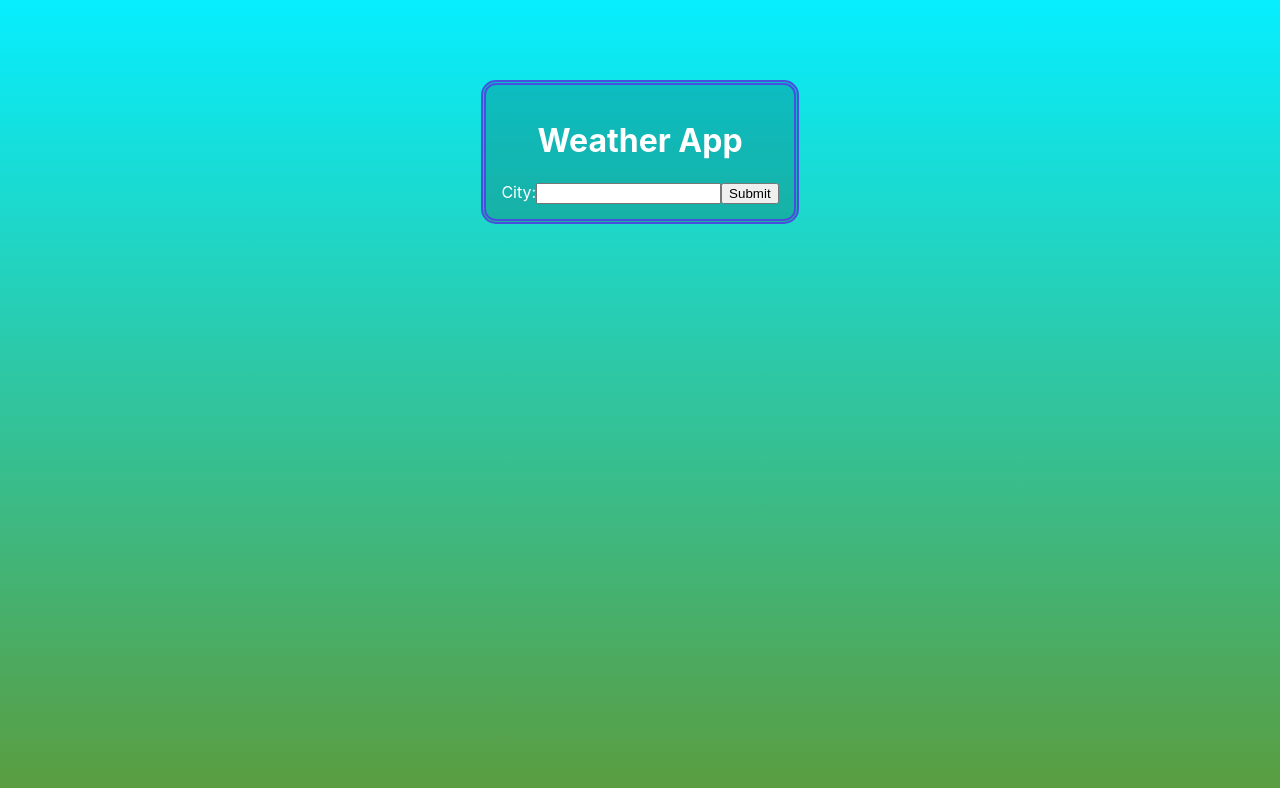
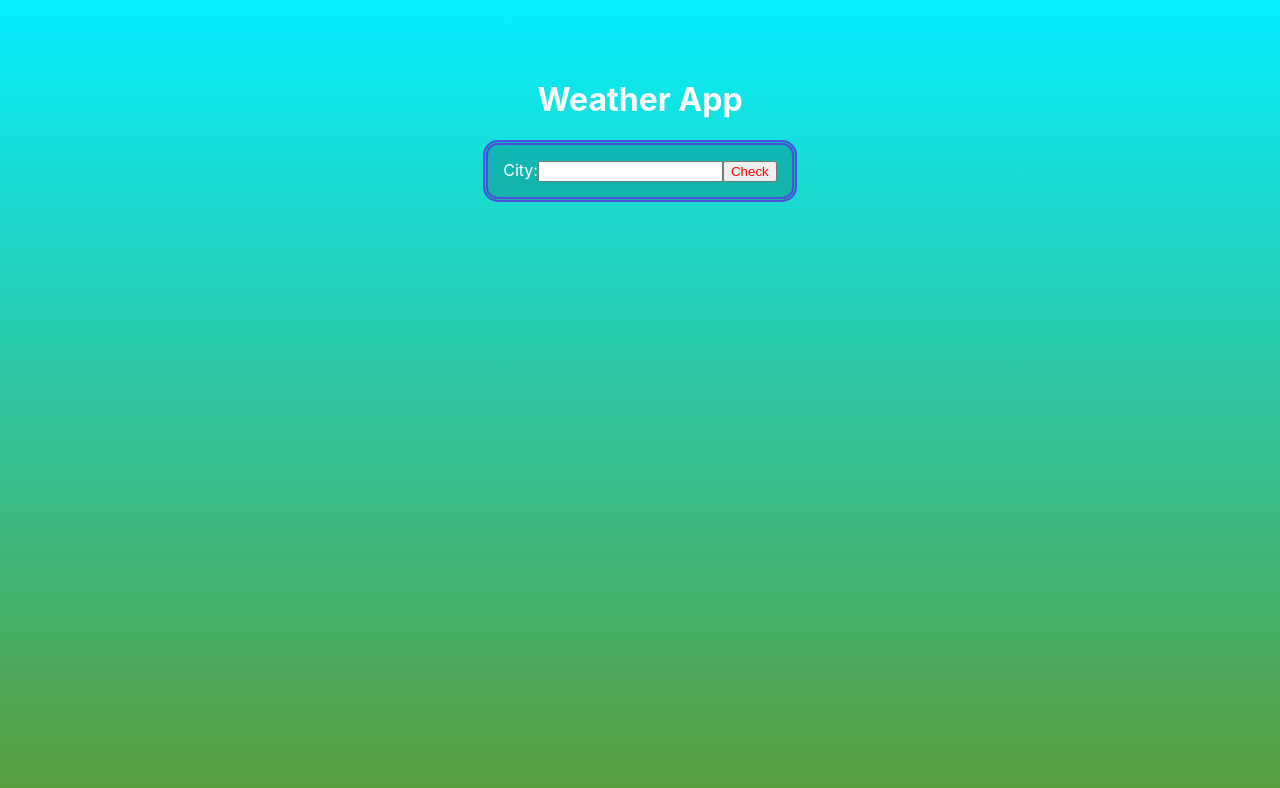
Before and after one commit to nima-m-git/weather-app-react, a React (Create React App) app: page / in a window 1280 px wide. Shown: the top 788 px of the page. Built offline with nearby package versions, Linux system fonts and the light colour scheme.

Commit message:
form improve, input type, naming conventions, submit handled by form

```diff
--- a/src/components/App.js
+++ b/src/components/App.js
@@ -2,7 +2,7 @@ import React from 'react';
 
 import { Display } from './Display';
 import { Form } from './Form';
-import getProperties from './weather-fetch';
+
 
 class App extends React.Component {
     constructor(props) {
@@ -25,10 +25,12 @@ class App extends React.Component {
 
     render() {
       return (
-        <div className='app container'>
-          <h1>Weather App</h1>
-          <Display data={this.state}/>
-          <Form setData={this.setData}/>
+        <div>
+            <h1>Weather App</h1>
+            <div className='app container'>
+            <Display data={this.state}/>
+            <Form setData={this.setData}/>
+            </div>
         </div>
       );
     }
--- a/src/components/Display.js
+++ b/src/components/Display.js
@@ -17,7 +17,7 @@ const Display = (props) => {
 
     return (
       <div id='statsDisplay'>
-        <p>{city}</p>
+        <h2>{city}</h2>
         <img src={iconURL} alt='weather icon'></img>
         <p className='city'>{description}</p>
         <p>Temperature: {tempCurrent}</p>
--- a/src/components/Form.js
+++ b/src/components/Form.js
@@ -11,7 +11,7 @@ class Form extends React.Component {
       };
       this.state = {...this.initialState};
       this.handleChange = this.handleChange.bind(this);
-      this.submitData = this.submitData.bind(this);
+      this.handleSubmit = this.handleSubmit.bind(this);
     }
 
     handleChange(e) {
@@ -21,7 +21,8 @@ class Form extends React.Component {
       this.setState({city: e.target.value})
     }
 
-    submitData = async () => {
+    handleSubmit = async (e) => {
+      e.preventDefault()
       try {
         const properties = await getProperties(this.state.city);
         const city = this.state.city;
@@ -35,7 +36,7 @@ class Form extends React.Component {
 
     render() {
       return (
-        <form id='cityForm'>
+        <form onSubmit={this.handleSubmit}>
           <label>
             City:
             <input
@@ -44,20 +45,15 @@ class Form extends React.Component {
               onChange={this.handleChange}
               value={this.state.city}
               required
-            >
-            </input>
-            <input
-              type='button'
-              value='Submit'
-              onClick={this.submitData}
-              >
-              </input>
+            />
+            </label>
+            <input type='submit' value='Check'/>
               {this.state.valid === false &&
                 <div id='invalidCity'>
                   Invalid Request
                 </div>
               }
-          </label>
+
         </form>
       )
     }
--- a/src/index.css
+++ b/src/index.css
@@ -11,6 +11,7 @@ body {
   -moz-osx-font-smoothing: grayscale;
   background: linear-gradient(rgb(6, 238, 255), rgb(91, 156, 61)) no-repeat;
   color: rgb(255, 255, 255);
+  text-transform: capitalize;
 }
 
 code {
@@ -34,5 +35,9 @@ code {
 
 p {
   font-size: 18px;
-  text-transform: capitalize;
 }
+
+input[type=submit] {
+  height: 100%;
+  color: red;
+}
```
